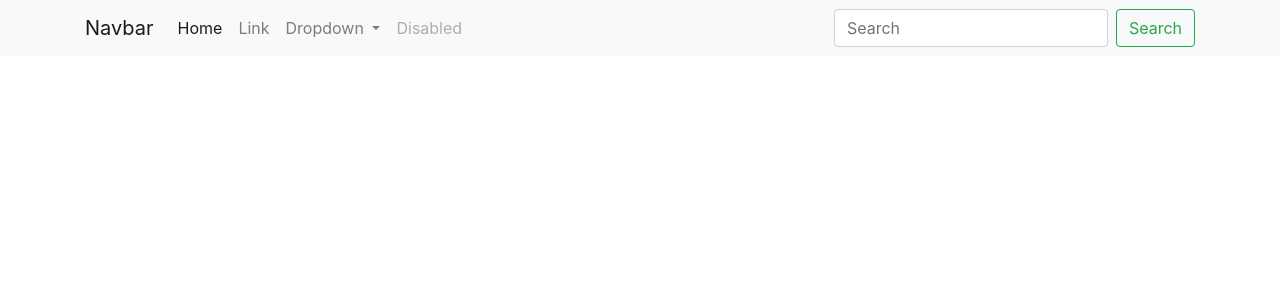
After one commit to admiral44/Project-1, a PHP site: page /navbar.html in a window 1280 px wide. The commit adds this page. Shown: the top 300 px of the page. Run offline with PHP 8.4, Linux system fonts and the light colour scheme; some libraries are stand-ins or nearby versions.

Commit message:
Merge branch 'master' of https://github.com/admiral44/Project-1

```diff
--- /dev/null
+++ b/component/section-3.php
@@ -0,0 +1,4 @@
+<?php ?>
+<div class="container">
+    <h1>Hello</h1>
+</div>
--- a/index.php
+++ b/index.php
@@ -30,7 +30,7 @@
   <?php include("component/section-1.php"); ?>
 
   <!-- Card Section -->
-  <?php include("component/section-2.php");?>
+  <?php include("component/section-2.php"); ?>
 
   <!-- Optional JavaScript -->
   <script src="js/nav.js"></script>
--- /dev/null
+++ b/navbar.html
@@ -0,0 +1,62 @@
+<!doctype html>
+<html lang="en">
+  <head>
+    <!-- Required meta tags -->
+    <meta charset="utf-8">
+    <meta name="viewport" content="width=device-width, initial-scale=1, shrink-to-fit=no">
+
+    <!-- Bootstrap CSS -->
+    <link rel="stylesheet" href="https://maxcdn.bootstrapcdn.com/bootstrap/4.0.0/css/bootstrap.min.css" integrity="sha384-Gn5384xqQ1aoWXA+058RXPxPg6fy4IWvTNh0E263XmFcJlSAwiGgFAW/dAiS6JXm" crossorigin="anonymous">
+
+    <title>Hello, world!</title>
+  </head>
+  <body>
+
+
+    <nav class="navbar navbar-expand-lg navbar-light bg-light">
+        <div class="container">
+            <a class="navbar-brand" href="#">Navbar</a>
+            <button class="navbar-toggler" type="button" data-toggle="collapse" data-target="#navbarSupportedContent" aria-controls="navbarSupportedContent" aria-expanded="false" aria-label="Toggle navigation">
+              <span class="navbar-toggler-icon"></span>
+            </button>
+
+            <div class="collapse navbar-collapse" id="navbarSupportedContent">
+              <ul class="navbar-nav mr-auto">
+                <li class="nav-item active">
+                  <a class="nav-link" href="#">Home <span class="sr-only">(current)</span></a>
+                </li>
+                <li class="nav-item">
+                  <a class="nav-link" href="#">Link</a>
+                </li>
+                <li class="nav-item dropdown">
+                  <a class="nav-link dropdown-toggle" href="#" id="navbarDropdown" role="button" data-toggle="dropdown" aria-haspopup="true" aria-expanded="false">
+                    Dropdown
+                  </a>
+                  <div class="dropdown-menu" aria-labelledby="navbarDropdown">
+                    <a class="dropdown-item" href="#">Action</a>
+                    <a class="dropdown-item" href="#">Another action</a>
+                    <div class="dropdown-divider"></div>
+                    <a class="dropdown-item" href="#">Something else here</a>
+                  </div>
+                </li>
+                <li class="nav-item">
+                  <a class="nav-link disabled" href="#">Disabled</a>
+                </li>
+              </ul>
+              <form class="form-inline my-2 my-lg-0">
+                <input class="form-control mr-sm-2" type="search" placeholder="Search" aria-label="Search">
+                <button class="btn btn-outline-success my-2 my-sm-0" type="submit">Search</button>
+              </form>
+            </div>
+        </div>
+    </nav>
+
+
+
+    <!-- Optional JavaScript -->
+    <!-- jQuery first, then Popper.js, then Bootstrap JS -->
+    <script src="https://code.jquery.com/jquery-3.2.1.slim.min.js" integrity="sha384-KJ3o2DKtIkvYIK3UENzmM7KCkRr/rE9/Qpg6aAZGJwFDMVNA/GpGFF93hXpG5KkN" crossorigin="anonymous"></script>
+    <script src="https://cdnjs.cloudflare.com/ajax/libs/popper.js/1.12.9/umd/popper.min.js" integrity="sha384-ApNbgh9B+Y1QKtv3Rn7W3mgPxhU9K/ScQsAP7hUibX39j7fakFPskvXusvfa0b4Q" crossorigin="anonymous"></script>
+    <script src="https://maxcdn.bootstrapcdn.com/bootstrap/4.0.0/js/bootstrap.min.js" integrity="sha384-JZR6Spejh4U02d8jOt6vLEHfe/JQGiRRSQQxSfFWpi1MquVdAyjUar5+76PVCmYl" crossorigin="anonymous"></script>
+  </body>
+</html>
--- /dev/null
+++ b/stylecss/section-3.css
@@ -0,0 +1,4 @@
+.container {
+ height: 200px;
+ background-color: aqua;
+}
```
